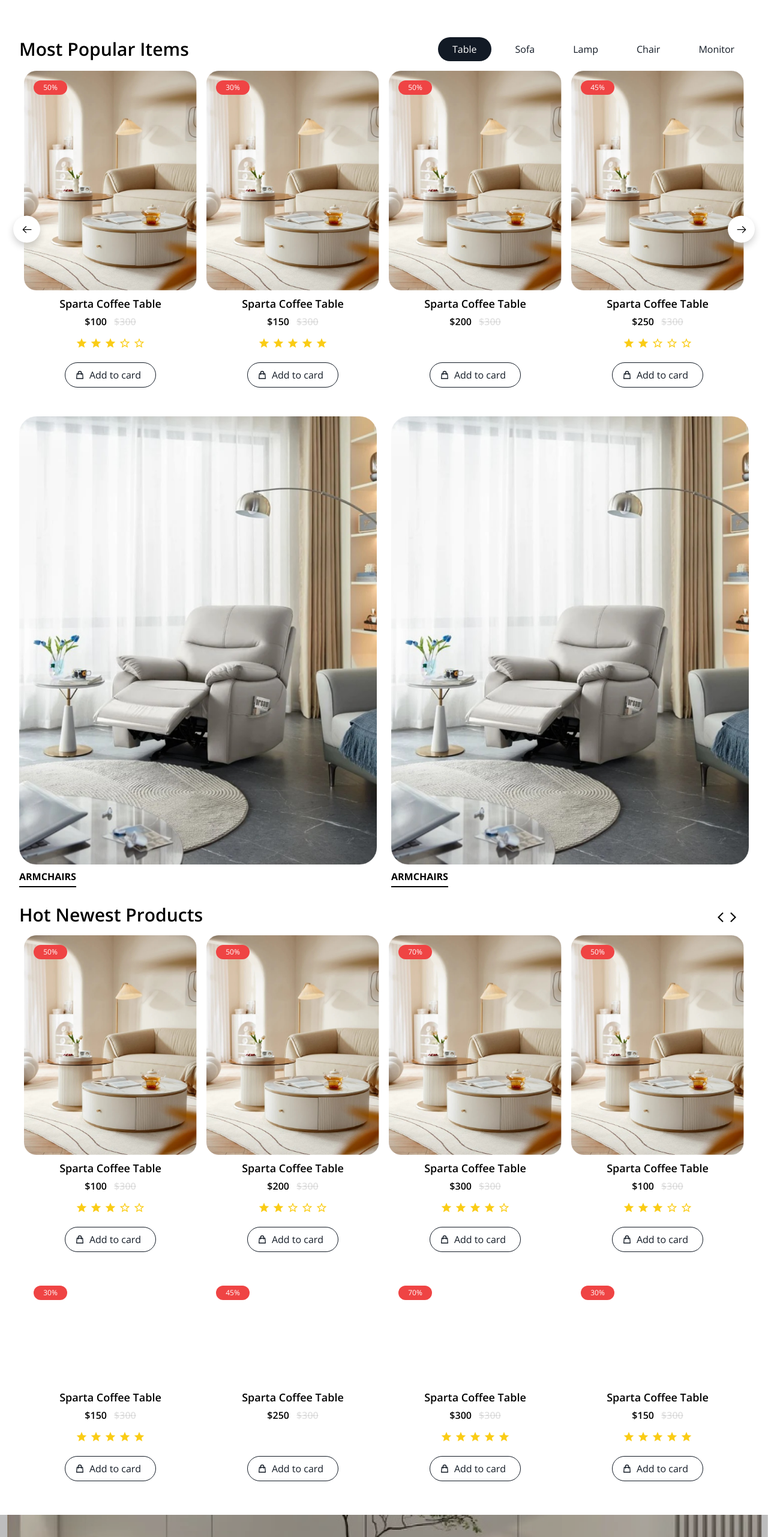
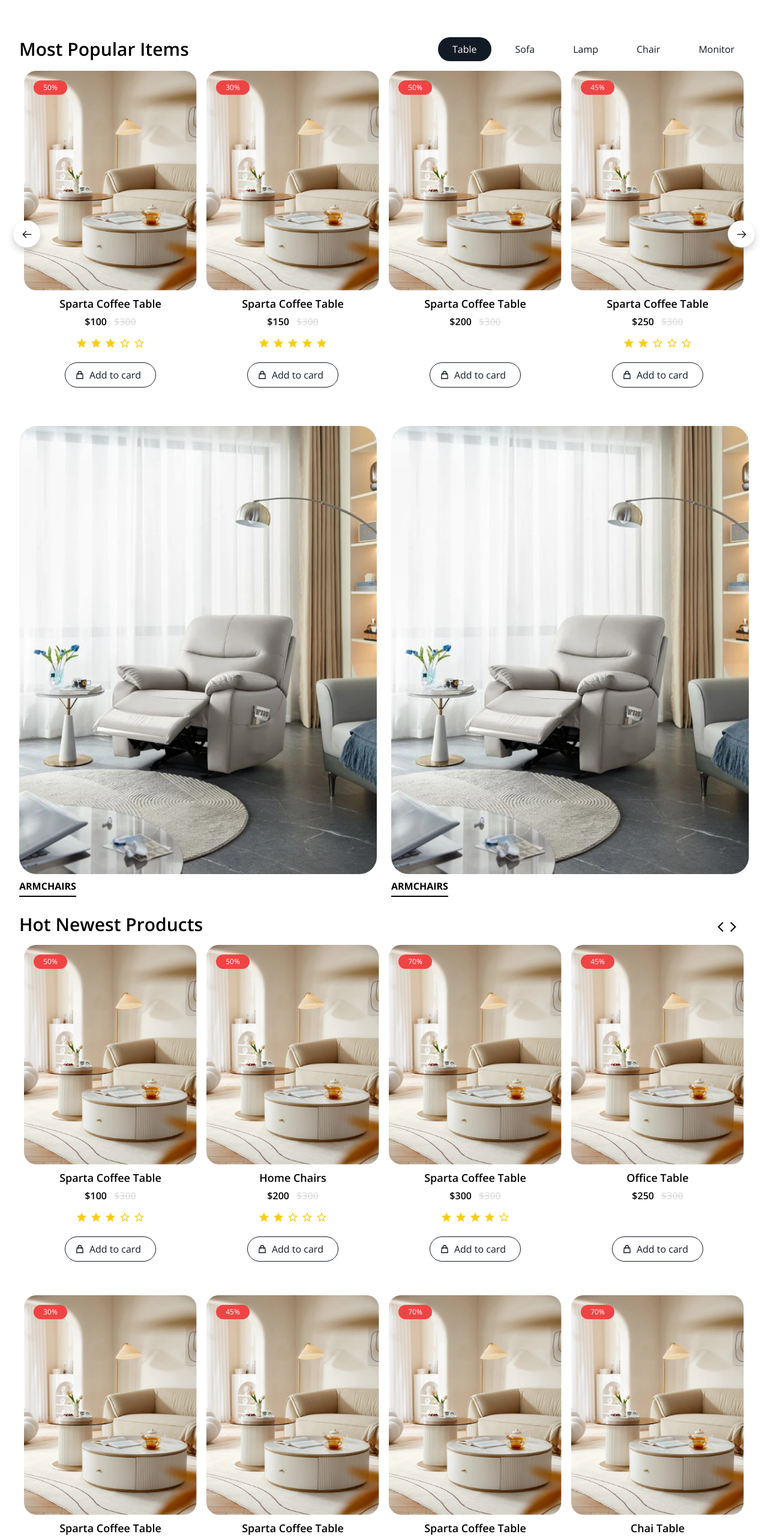
Before and after one commit to mujtabacodes/avenue39, a Next.js app in the folder client/: page / in a window 1280 px wide. Shown: the part 1984-4546 px from the top of the page at 60% size. Built offline with nearby package versions, Linux system fonts and the light colour scheme.

Commit message:
shop page created

```diff
--- /dev/null
+++ b/client/src/components/discount-banner/mega-sale.tsx
@@ -0,0 +1,36 @@
+
+import banner6 from '@images/banners/banner6.png';
+import CounDown from '@/components/countdown/coundown';
+
+const MegaSale = () => {
+  return (
+    <div
+      className="w-full h-[437px] px-9 py-12 flex items-center rounded-2xl"
+      style={{
+        backgroundImage: `url(${banner6.src})`,
+        backgroundSize: 'cover',
+        backgroundRepeat: 'no-repeat',
+        backgroundPosition: 'center',
+      }}
+    >
+      <div>
+        <p className="text-white text-xs">Get Discount Up to 50%</p>
+        <h1 className="text-red-600 text-7xl font-bold">
+          Mega <span className="font-medium">Sale</span>
+        </h1>
+        <p className="text-white text-sm mt-4 max-w-80">
+          Get up to 50% off for this weak and get offer. Don&rsquo;t miss this
+          chance!
+        </p>
+        <div className="mt-7">
+          <CounDown />
+        </div>
+        <p className="text-white mt-4 text-17 tracking-widest font-light">
+          BUY NOW PAY LATER
+        </p>
+      </div>
+    </div>
+  );
+};
+
+export default MegaSale;
--- /dev/null
+++ b/client/src/components/filters/category-filter.tsx
@@ -0,0 +1,50 @@
+import { IProductCategories } from '@/types/types';
+import React from 'react';
+
+interface ICategoryFilter {
+  items: IProductCategories[];
+  onCategoryChange: (category: string, isChecked: boolean) => void;
+}
+
+const CategoryFilter = ({ items, onCategoryChange }: ICategoryFilter) => {
+  const handleCheckboxChange = (e: React.ChangeEvent<HTMLInputElement>) => {
+    const { value, checked } = e.target;
+    onCategoryChange(value, checked);
+  };
+
+  return (
+    <>
+      <h4 className="text-xl font-medium mb-5">Categories</h4>
+      <div>
+        <form
+          action=""
+          className="flex flex-col gap-5 custom-scroll overflow-y-auto max-h-64"
+        >
+          {items.map((item) => (
+            <div className="flex items-center gap-2" key={item.id}>
+              <input
+                type="checkbox"
+                name="filter"
+                id={`Category${item.id}`}
+                value={item.title}
+                className="rounded-none border-1 border-black w-4 h-4"
+                onChange={handleCheckboxChange}
+              />
+              <label
+                htmlFor={`Category${item.id}`}
+                className="text-16 uppercase"
+              >
+                {item.title}
+              </label>
+              <span className="bg-light px-[2px] font-semibold text-[10px] tracking-tight">
+                {item.totalItems}
+              </span>
+            </div>
+          ))}
+        </form>
+      </div>
+    </>
+  );
+};
+
+export default CategoryFilter;
--- /dev/null
+++ b/client/src/components/filters/sidebar-filter.tsx
@@ -0,0 +1,66 @@
+import { useState } from 'react';
+import CategoryFilter from './category-filter';
+import { productcetagories, saleitems } from '@/data';
+import { Slider, SliderPrimitive } from '@/components/ui/slider';
+import Salecard from '../ui/sale-card';
+import banner5 from '@images/banners/banner5.png';
+import Image from 'next/image';
+
+interface SidebarFilterProps {
+  onCategoryChange: (category: string, isChecked: boolean) => void;
+  onPriceChange: (range: [number, number]) => void;
+}
+
+const SidebarFilter = ({ onCategoryChange, onPriceChange }: SidebarFilterProps) => {
+  const [range, setRange] = useState<[number, number]>([0, 500]);
+
+  const handleValueChange = ([start, end]: [number, number]) => {
+    setRange([start, end]);
+    onPriceChange([start, end]);
+  };
+
+  return (
+    <div>
+      <div className="w-full">
+        <h3 className="py-5 text-xl font-medium">Filter</h3>
+        <div className="border-t-2 py-6">
+          <CategoryFilter items={productcetagories} onCategoryChange={onCategoryChange} />
+        </div>
+        <div className="border-t-2 py-6">
+          <h4 className="text-xl font-medium mb-5">Prices</h4>
+          <div>
+            <Slider
+              defaultValue={[1, 500]}
+              max={500}
+              step={1}
+              onValueChange={handleValueChange}
+            >
+              <SliderPrimitive.Thumb />
+              <SliderPrimitive.Thumb />
+            </Slider>
+            <div className="flex justify-between mt-2">
+              {range.map((item, index) => (
+                <span className="text-14 font-medium" key={index}>
+                  Dhs {item}
+                </span>
+              ))}
+            </div>
+          </div>
+        </div>
+        <div className="mt-4">
+          <h4 className="text-2xl font-semibold mb-5">Pay Your Way</h4>
+          <div className="flex justify-center flex-wrap xs:flex-nowrap gap-2 xs:gap-4 px-1 xs:px-2">
+            {saleitems.map((item) => (
+              <Salecard key={item.id} cards={item} />
+            ))}
+          </div>
+          <div className="mt-10">
+            <Image src={banner5} alt="sale banner" className="mx-auto" />
+          </div>
+        </div>
+      </div>
+    </div>
+  );
+};
+
+export default SidebarFilter;
--- a/client/src/components/nav/nav-bar.tsx
+++ b/client/src/components/nav/nav-bar.tsx
@@ -74,9 +74,9 @@ const Navbar = (props: INav) => {
               </div>
         </div>
         <div className=' md:w-2/12 lg:w-1/12 hidden md:flex justify-center'>
-        <div className="bg-red-600 lg:w-14 w-12 h-10 lg:h-12 rounded-3xl relative flex justify-center items-center text-white">
+        <div className="bg-red-600 lg:w-20 w-12 h-10 lg:h-12 rounded-3xl relative flex justify-center items-center text-white">
             <IoBagOutline size={25} />
-            <div className="w-5 h-5 rounded-full bg-black flex justify-center items-center absolute top-2 right-2 text-xs">
+            <div className="w-5 h-5 rounded-full bg-black flex justify-center items-center absolute top-2 right-4 text-xs">
               10
             </div>
           </div>
--- /dev/null
+++ b/client/src/components/top-selling/top-selling.tsx
@@ -0,0 +1,25 @@
+import React from 'react'
+import { Button } from '../ui/button'
+import SliderComponent from '../card-slider/card-slider'
+import { cards } from '@/data'
+
+const TopSelling = () => {
+  return (
+    <div className='flex flex-col md:flex-row gap-8 items-center'>
+        <div className='w-full md:w-1/4 text-center md:text-start'>
+            <h2 className='font-medium text-3xl xs:text-5xl md:text-3xl ld:text-4xl xl:text-5xl leading-snug'>Our top Selling Product 2024</h2>
+            <p className='mt-10 text-17 text-secondary-foreground'>lacinia an, tincidunt risus ac, consequat velit. mos sodales suscipit tortor ditaemcos.</p>
+            <p className='mt-8 text-17 text-secondary-foreground'>Start From</p>
+            <h4 className='text-3xl'>Dhs25.00 <span className='text-2xl text-secondary-foreground ms-2 line-through'>Dhs30.00</span></h4>
+            <Button variant={'default'} className='text-white text-2xl font-light mt-10 rounded-3xl w-56 h-16'>View More</Button>
+        </div>
+        <div className='w-full md:w-[73%] pt-4'>
+          <div className='my-12'>
+            <SliderComponent cards={cards} />
+            </div>
+        </div>
+    </div>
+  )
+}
+
+export default TopSelling
--- a/client/src/components/ui/card.tsx
+++ b/client/src/components/ui/card.tsx
@@ -29,7 +29,7 @@ const Card: React.FC<CardProps> = ({ card }) => {
 
 
   return (
-    <div className="bg-white rounded-lg text-center relative product-card mx-2">
+    <div className="rounded-2xl text-center relative product-card mx-2">
       <div className='relative w-fit mx-auto'>
       <div className='bg-white rounded-full absolute top-4 right-6 flex flex-col gap-2 py-2 px-1 product-hover-icons z-[1]'>
       <PiEyeThin size={18} />
@@ -44,7 +44,7 @@ const Card: React.FC<CardProps> = ({ card }) => {
       {card.reviews != 0 ? renderStars() : ''}
       </div>
       <div className='text-center flex justify-center'>
-      <button className="mt-4 px-4 py-2 text-primary border border-primary  rounded-full flex items-center justify-center gap-2 hover:bg-primary hover:text-white">
+      <button className="my-4 px-4 py-2 text-primary border border-primary  rounded-full flex items-center justify-center gap-2 hover:bg-primary hover:text-white">
       <HiOutlineShoppingBag />
         <span className="mr-2">Add to card</span>
       </button>
--- a/client/src/components/ui/select.tsx
+++ b/client/src/components/ui/select.tsx
@@ -20,7 +20,7 @@ const SelectTrigger = React.forwardRef<
   <SelectPrimitive.Trigger
     ref={ref}
     className={cn(
-      " justify-between  px-8 py-2 text-sm ring-offset-background placeholder:text-muted-foreground focus:outline-none focus:ring-2 focus:ring-ring focus:ring-offset-2 disabled:cursor-not-allowed disabled:opacity-50 [&>span]:line-clamp-1 relative flex items-center h-[58px] w-full mt-2 rounded-full border-input bg-[#F6F6F6]",
+      " justify-between px-4 py-2 text-xs text-primary-foreground ring-offset-background placeholder:text-muted-foreground focus:outline-none focus:ring-2 focus:ring-ring focus:ring-offset-2 disabled:cursor-not-allowed disabled:opacity-50 [&>span]:line-clamp-1 relative flex items-center w-full rounded-sm border bg-white",
       className
     )}
     {...props}
--- a/client/src/data/index.ts
+++ b/client/src/data/index.ts
@@ -81,51 +81,51 @@ export const slidersData: ISliderData[] = [
   {
     tabTitle: 'Table',
     cards: [
-      { id: 1, image: cardimage1, heading: 'Sparta Coffee Table', price: '$100' , discount: '$300' , sale: '50%' , reviews: 3},
-      { id: 2, image: cardimage1, heading: 'Sparta Coffee Table', price: '$150' , discount: '$300' , sale: '30%' , reviews: 5},
-      { id: 3, image: cardimage1, heading: 'Sparta Coffee Table', price: '$200' , discount: '$300' , sale: '50%' , reviews: 0},
-      { id: 4, image: cardimage1, heading: 'Sparta Coffee Table', price: '$250' , discount: '$300' , sale: '45%' , reviews: 2},
-      { id: 5, image: cardimage1, heading: 'Sparta Coffee Table', price: '$300' , discount: '$300' , sale: '70%' , reviews: 4},
+      { id: 1, image: cardimage1, heading: 'Sparta Coffee Table', price: '$100' , discount: '$300' , sale: '50%' , reviews: 3, productType: 'Dinner'},
+      { id: 2, image: cardimage1, heading: 'Sparta Coffee Table', price: '$150' , discount: '$300' , sale: '30%' , reviews: 5, productType: 'Dinner'},
+      { id: 3, image: cardimage1, heading: 'Sparta Coffee Table', price: '$200' , discount: '$300' , sale: '50%' , reviews: 0, productType: 'Dinner'},
+      { id: 4, image: cardimage1, heading: 'Sparta Coffee Table', price: '$250' , discount: '$300' , sale: '45%' , reviews: 2, productType: 'Dinner'},
+      { id: 5, image: cardimage1, heading: 'Sparta Coffee Table', price: '$300' , discount: '$300' , sale: '70%' , reviews: 4, productType: 'Dinner'},
     ],
   },
   {
     tabTitle: 'Sofa',
     cards: [
-      { id: 1, image: cardimage1, heading: 'Sparta Coffee Table', price: '$350' , discount: '$300' , sale: '50%', reviews: 3},
-      { id: 2, image: cardimage1, heading: 'Sparta Coffee Table', price: '$400' , discount: '$300' , sale: '30%', reviews: 5},
-      { id: 3, image: cardimage1, heading: 'Sparta Coffee Table', price: '$450' , discount: '$300' , sale: '50%', reviews: 4},
-      { id: 4, image: cardimage1, heading: 'Sparta Coffee Table', price: '$500' , discount: '$300' , sale: '45%', reviews: 5},
-      { id: 5, image: cardimage1, heading: 'Sparta Coffee Table', price: '$550' , discount: '$300' , sale: '70%', reviews: 3},
+      { id: 1, image: cardimage1, heading: 'Sparta Coffee Table', price: '$350' , discount: '$300' , sale: '50%', reviews: 3, productType: 'Dinner'},
+      { id: 2, image: cardimage1, heading: 'Sparta Coffee Table', price: '$400' , discount: '$300' , sale: '30%', reviews: 5, productType: 'Dinner'},
+      { id: 3, image: cardimage1, heading: 'Sparta Coffee Table', price: '$450' , discount: '$300' , sale: '50%', reviews: 4, productType: 'Dinner'},
+      { id: 4, image: cardimage1, heading: 'Sparta Coffee Table', price: '$500' , discount: '$300' , sale: '45%', reviews: 5, productType: 'Dinner'},
+      { id: 5, image: cardimage1, heading: 'Sparta Coffee Table', price: '$550' , discount: '$300' , sale: '70%', reviews: 3, productType: 'Dinner'},
     ],
   },
   {
     tabTitle: 'Lamp',
     cards: [
-      { id: 1, image: cardimage1, heading: 'Sparta Coffee Table', price: '$600' , discount: '$300' , sale: '50%', reviews: 3},
-      { id: 2, image: cardimage1, heading: 'Sparta Coffee Table', price: '$650' , discount: '$300' , sale: '30%', reviews: 5},
-      { id: 3, image: cardimage1, heading: 'Sparta Coffee Table', price: '$700' , discount: '$300' , sale: '50%', reviews: 4},
-      { id: 4, image: cardimage1, heading: 'Sparta Coffee Table', price: '$750' , discount: '$300' , sale: '45%', reviews: 2},
-      { id: 5, image: cardimage1, heading: 'Sparta Coffee Table', price: '$800' , discount: '$300' , sale: '70%', reviews: 3},
+      { id: 1, image: cardimage1, heading: 'Sparta Coffee Table', price: '$600' , discount: '$300' , sale: '50%', reviews: 3, productType: 'Dinner'},
+      { id: 2, image: cardimage1, heading: 'Sparta Coffee Table', price: '$650' , discount: '$300' , sale: '30%', reviews: 5, productType: 'Dinner'},
+      { id: 3, image: cardimage1, heading: 'Sparta Coffee Table', price: '$700' , discount: '$300' , sale: '50%', reviews: 4, productType: 'Dinner'},
+      { id: 4, image: cardimage1, heading: 'Sparta Coffee Table', price: '$750' , discount: '$300' , sale: '45%', reviews: 2, productType: 'Dinner'},
+      { id: 5, image: cardimage1, heading: 'Sparta Coffee Table', price: '$800' , discount: '$300' , sale: '70%', reviews: 3, productType: 'Dinner'},
     ],
   },
   {
     tabTitle: 'Chair',
     cards: [
-      { id: 1, image: cardimage1, heading: 'Sparta Coffee Table', price: '$850'  , discount: '$300' , sale: '50%', reviews: 3},
-      { id: 2, image: cardimage1, heading: 'Sparta Coffee Table', price: '$900'  , discount: '$300' , sale: '30%', reviews: 5},
-      { id: 3, image: cardimage1, heading: 'Sparta Coffee Table', price: '$950'  , discount: '$300' , sale: '50%', reviews: 4},
-      { id: 4, image: cardimage1, heading: 'Sparta Coffee Table', price: '$1000' , discount: '$300' , sale: '45%', reviews: 2},
-      { id: 5, image: cardimage1, heading: 'Sparta Coffee Table', price: '$1050' , discount: '$300' , sale: '70%', reviews: 3},
+      { id: 1, image: cardimage1, heading: 'Sparta Coffee Table', price: '$850'  , discount: '$300' , sale: '50%', reviews: 3, productType: 'Dinner'},
+      { id: 2, image: cardimage1, heading: 'Sparta Coffee Table', price: '$900'  , discount: '$300' , sale: '30%', reviews: 5, productType: 'Dinner'},
+      { id: 3, image: cardimage1, heading: 'Sparta Coffee Table', price: '$950'  , discount: '$300' , sale: '50%', reviews: 4, productType: 'Dinner'},
+      { id: 4, image: cardimage1, heading: 'Sparta Coffee Table', price: '$1000' , discount: '$300' , sale: '45%', reviews: 2, productType: 'Dinner'},
+      { id: 5, image: cardimage1, heading: 'Sparta Coffee Table', price: '$1050' , discount: '$300' , sale: '70%', reviews: 3, productType: 'Dinner'},
     ],
   },
   {
     tabTitle: 'Monitor',
     cards: [
-      { id: 1, image: cardimage1, heading: 'Sparta Coffee Table', price: '$1100'  , discount: '$300' , sale: '50%', reviews: 3},
-      { id: 2, image: cardimage1, heading: 'Sparta Coffee Table', price: '$1150'  , discount: '$300' , sale: '30%', reviews: 5},
-      { id: 3, image: cardimage1, heading: 'Sparta Coffee Table', price: '$1200'  , discount: '$300' , sale: '50%', reviews: 4},
-      { id: 4, image: cardimage1, heading: 'Sparta Coffee Table', price: '$1250'  , discount: '$300' , sale: '45%', reviews: 2},
-      { id: 5, image: cardimage1, heading: 'Sparta Coffee Table', price: '$1300'  , discount: '$300' , sale: '70%', reviews: 0},
+      { id: 1, image: cardimage1, heading: 'Sparta Coffee Table', price: '$1100'  , discount: '$300' , sale: '50%', reviews: 3, productType: 'Dinner'},
+      { id: 2, image: cardimage1, heading: 'Sparta Coffee Table', price: '$1150'  , discount: '$300' , sale: '30%', reviews: 5, productType: 'Dinner'},
+      { id: 3, image: cardimage1, heading: 'Sparta Coffee Table', price: '$1200'  , discount: '$300' , sale: '50%', reviews: 4, productType: 'Dinner'},
+      { id: 4, image: cardimage1, heading: 'Sparta Coffee Table', price: '$1250'  , discount: '$300' , sale: '45%', reviews: 2, productType: 'Dinner'},
+      { id: 5, image: cardimage1, heading: 'Sparta Coffee Table', price: '$1300'  , discount: '$300' , sale: '70%', reviews: 0, productType: 'Dinner'},
     ],
   },
 ];
@@ -192,12 +192,15 @@ export const chairProducts: IChairProducts[] = [
 
 export const cards: ICard[] = [
 
-  { id: 1, image: cardimage1, heading: 'Sparta Coffee Table', price: '$100' , discount: '$300' , sale: '50%' , reviews: 3},
-  { id: 2, image: cardimage1, heading: 'Sparta Coffee Table', price: '$150' , discount: '$300' , sale: '30%' , reviews: 5},
-  { id: 3, image: cardimage1, heading: 'Sparta Coffee Table', price: '$200' , discount: '$300' , sale: '50%' , reviews: 2},
-  { id: 4, image: cardimage1, heading: 'Sparta Coffee Table', price: '$250' , discount: '$300' , sale: '45%' , reviews: 0},
-  { id: 5, image: cardimage1, heading: 'Sparta Coffee Table', price: '$300' , discount: '$300' , sale: '70%' , reviews: 4},
-  { id: 6, image: cardimage1, heading: 'Sparta Coffee Table', price: '$300' , discount: '$300' , sale: '70%' , reviews: 5},
+  { id: 1, image: cardimage1, heading: 'Sparta Coffee Table', price: '$100' , discount: '$300' , sale: '50%' , reviews: 3 , productType: 'DINNER'},
+  { id: 2, image: cardimage1, heading: 'Sparta Coffee Table', price: '$150' , discount: '$300' , sale: '30%' , reviews: 5 , productType: 'Home'},
+  { id: 3, image: cardimage1, heading: 'Home Chairs', price: '$200' , discount: '$300' , sale: '50%' , reviews: 2 , productType: 'CHAIRS'},
+  { id: 4, image: cardimage1, heading: 'Sparta Coffee Table', price: '$250' , discount: '$300' , sale: '45%' , reviews: 0 , productType: 'DINNER'},
+  { id: 5, image: cardimage1, heading: 'Sparta Coffee Table', price: '$300' , discount: '$300' , sale: '70%' , reviews: 4 , productType: 'Home OFFICE'},
+  { id: 6, image: cardimage1, heading: 'Sparta Coffee Table', price: '$50' , discount: '$300' , sale: '70%' , reviews: 5 , productType: 'TABLES'},
+  { id: 7, image: cardimage1, heading: 'Office Table', price: '$250' , discount: '$300' , sale: '45%' , reviews: 0 , productType: 'LIVING'},
+  { id: 8, image: cardimage1, heading: 'Chai Table', price: '$300' , discount: '$300' , sale: '70%' , reviews: 4 , productType: 'BEDROOM'},
+  { id: 9, image: cardimage1, heading: 'Test Coffee Table', price: '$300' , discount: '$300' , sale: '70%' , reviews: 5 , productType: 'LIVING'},
 ]
 
 export const testimonialcards: ITestimonialCard[] = [
@@ -341,7 +344,5 @@ export const productcetagories: IProductCategories[] = [
   {id: 4, title: 'CHAIRS', totalItems: 12},
   {id: 5, title: 'TABLES', totalItems: 12},
   {id: 6, title: 'Home OFFICE', totalItems: 12},
-  {id: 7, title: 'DINNER', totalItems: 12},
-  {id: 8, title: 'DINNER', totalItems: 12},
-  {id: 9, title: 'DINNER', totalItems: 12},
+  {id: 7, title: 'Home', totalItems: 12},
 ]
--- a/client/src/types/types.ts
+++ b/client/src/types/types.ts
@@ -71,6 +71,7 @@ export interface ICard {
   discount?: string;
   sale: string;
   reviews: number;
+  productType?: string;
 }
 
 export interface ITestimonialCard {
```
Also changed, not shown: client/src/app/products/page.tsx (+104 -100 lines).
